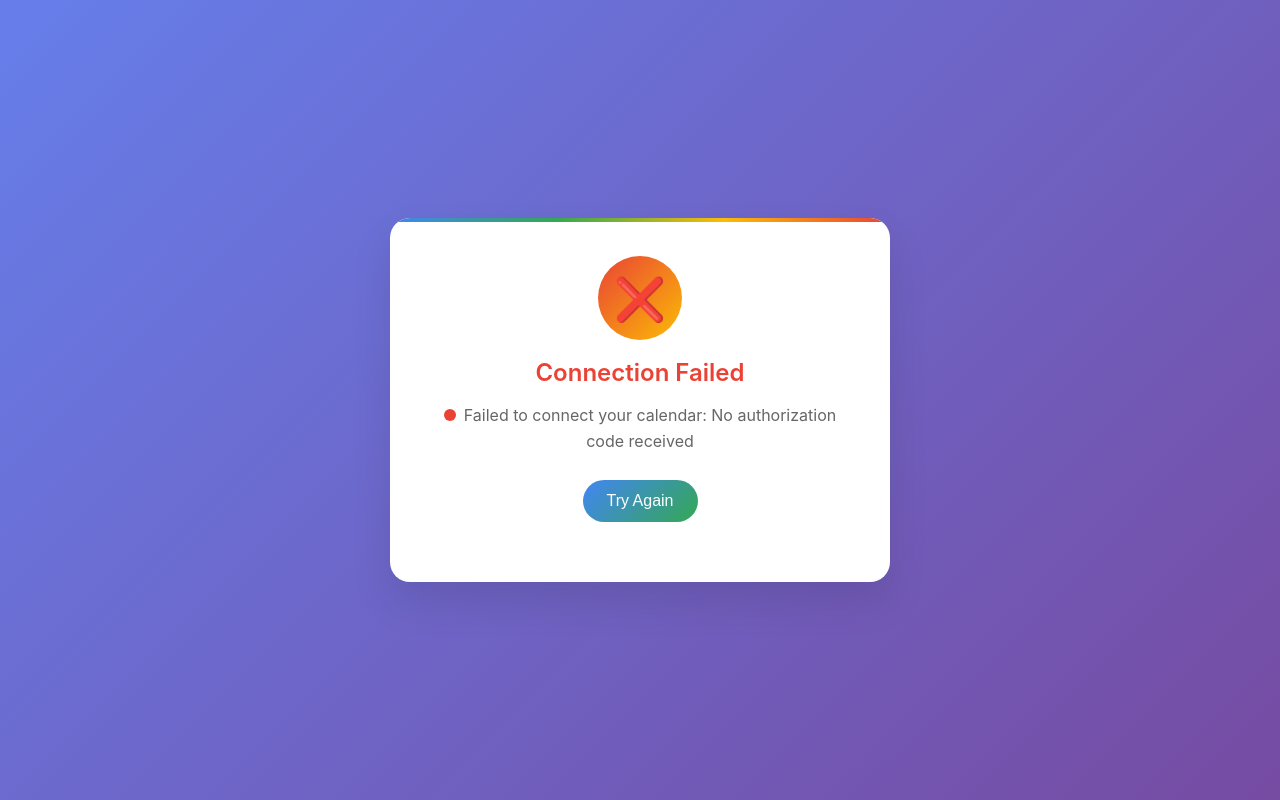
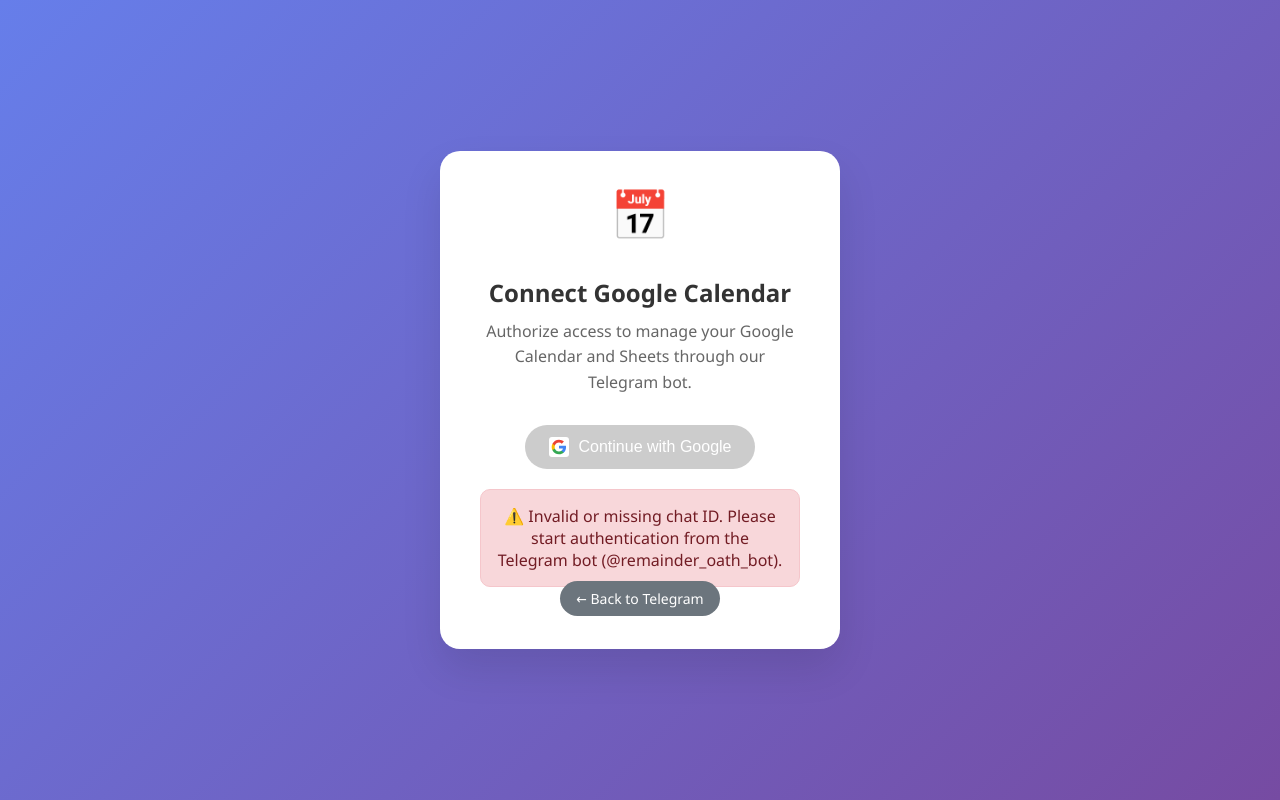
Before and after one commit to deepakdukare/telegram_verficiation, a plain HTML site: page index.html in a window 1280 px wide. Drawn offline with Linux system fonts and the light colour scheme.

Commit message:
Update index.html

```diff
--- a/index.html
+++ b/index.html
@@ -3,7 +3,7 @@
 <head>
     <meta charset="UTF-8">
     <meta name="viewport" content="width=device-width, initial-scale=1.0">
-    <title>Calendar Connection</title>
+    <title>Connect Google Calendar</title>
     <style>
         * {
             margin: 0;
@@ -12,7 +12,7 @@
         }
 
         body {
-            font-family: -apple-system, BlinkMacSystemFont, 'Segoe UI', Roboto, Oxygen, Ubuntu, Cantarell, sans-serif;
+            font-family: 'Segoe UI', Tahoma, Geneva, Verdana, sans-serif;
             background: linear-gradient(135deg, #667eea 0%, #764ba2 100%);
             min-height: 100vh;
             display: flex;
@@ -23,329 +23,264 @@
 
         .container {
             background: white;
+            border-radius: 20px;
             padding: 40px;
-            border-radius: 20px;
             box-shadow: 0 20px 40px rgba(0, 0, 0, 0.1);
             text-align: center;
-            max-width: 500px;
+            max-width: 400px;
             width: 100%;
-            position: relative;
-            overflow: hidden;
+            animation: slideUp 0.6s ease-out;
         }
 
-        .container::before {
-            content: '';
-            position: absolute;
-            top: 0;
-            left: 0;
-            right: 0;
-            height: 4px;
-            background: linear-gradient(90deg, #4285f4, #34a853, #fbbc05, #ea4335);
+        @keyframes slideUp {
+            from {
+                opacity: 0;
+                transform: translateY(30px);
+            }
+            to {
+                opacity: 1;
+                transform: translateY(0);
+            }
         }
 
-        .icon {
-            width: 80px;
-            height: 80px;
-            margin: 0 auto 20px;
-            background: linear-gradient(135deg, #4285f4, #34a853);
-            border-radius: 50%;
-            display: flex;
-            align-items: center;
-            justify-content: center;
-            font-size: 40px;
-            color: white;
-            animation: pulse 2s infinite;
+        .logo {
+            font-size: 48px;
+            margin-bottom: 20px;
+            animation: bounce 2s infinite;
         }
 
-        @keyframes pulse {
-            0%, 100% { transform: scale(1); }
-            50% { transform: scale(1.05); }
-        }
-
-        .spinner {
-            width: 40px;
-            height: 40px;
-            border: 4px solid #f3f3f3;
-            border-top: 4px solid #4285f4;
-            border-radius: 50%;
-            animation: spin 1s linear infinite;
-            margin: 0 auto 20px;
-            display: none;
-        }
-
-        @keyframes spin {
-            0% { transform: rotate(0deg); }
-            100% { transform: rotate(360deg); }
+        @keyframes bounce {
+            0%, 100% { transform: translateY(0); }
+            50% { transform: translateY(-10px); }
         }
 
         h1 {
             color: #333;
+            margin-bottom: 10px;
             font-size: 24px;
-            margin-bottom: 16px;
-            font-weight: 600;
         }
 
         p {
             color: #666;
+            margin-bottom: 30px;
             line-height: 1.6;
-            margin-bottom: 20px;
         }
 
-        .success {
-            color: #34a853;
+        .google-btn {
+            display: inline-flex;
+            align-items: center;
+            justify-content: center;
+            background: #4285f4;
+            color: white;
+            padding: 12px 24px;
+            border: none;
+            border-radius: 50px;
+            font-size: 16px;
+            font-weight: 500;
+            text-decoration: none;
+            transition: all 0.3s ease;
+            box-shadow: 0 4px 15px rgba(66, 133, 244, 0.3);
+            cursor: pointer;
         }
 
-        .error {
-            color: #ea4335;
+        .google-btn:hover {
+            background: #3367d6;
+            transform: translateY(-2px);
+            box-shadow: 0 6px 20px rgba(66, 133, 244, 0.4);
         }
 
-        .btn {
-            background: linear-gradient(135deg, #4285f4, #34a853);
-            color: white;
-            border: none;
-            padding: 12px 24px;
-            border-radius: 25px;
-            font-size: 16px;
-            cursor: pointer;
-            transition: all 0.3s ease;
-            text-decoration: none;
-            display: inline-block;
+        .google-btn:active {
+            transform: translateY(0);
         }
 
-        .btn:hover {
-            transform: translateY(-2px);
-            box-shadow: 0 8px 20px rgba(66, 133, 244, 0.3);
+        .google-btn:disabled {
+            background: #cccccc;
+            cursor: not-allowed;
+            box-shadow: none;
         }
 
-        .status-indicator {
-            width: 12px;
-            height: 12px;
-            border-radius: 50%;
-            display: inline-block;
-            margin-right: 8px;
-            animation: blink 1.5s infinite;
+        .google-icon {
+            width: 20px;
+            height: 20px;
+            margin-right: 10px;
+            background: white;
+            border-radius: 3px;
+            padding: 2px;
         }
 
-        .status-processing { background: #fbbc05; }
-        .status-success { background: #34a853; animation: none; }
-        .status-error { background: #ea4335; animation: none; }
-
-        @keyframes blink {
-            0%, 50% { opacity: 1; }
-            51%, 100% { opacity: 0.3; }
+        .status {
+            margin-top: 20px;
+            padding: 15px;
+            border-radius: 10px;
+            display: none;
+            transition: opacity 0.3s ease;
         }
 
-        .close-timer {
+        .status.error {
+            background: #f8d7da;
+            color: #721c24;
+            border: 1px solid #f5c6cb;
+        }
+
+        .status.loading {
+            background: #d1ecf1;
+            color: #0c5460;
+            border: 1px solid #bee5eb;
+        }
+
+        .spinner {
+            display: inline-block;
+            width: 20px;
+            height: 20px;
+            border: 2px solid #0c5460;
+            border-radius: 50%;
+            border-top-color: transparent;
+            animation: spin 1s ease-in-out infinite;
+            margin-right: 10px;
+        }
+
+        @keyframes spin {
+            to { transform: rotate(360deg); }
+        }
+
+        .back-btn {
+            margin-top: 20px;
+            background: #6c757d;
+            color: white;
+            padding: 8px 16px;
+            border: none;
+            border-radius: 25px;
+            text-decoration: none;
             font-size: 14px;
-            color: #999;
-            margin-top: 20px;
+            transition: background 0.3s ease;
+        }
+
+        .back-btn:hover {
+            background: #5a6268;
+        }
+
+        @media (max-width: 480px) {
+            .container {
+                padding: 30px 20px;
+            }
+
+            h1 {
+                font-size: 20px;
+            }
+
+            .google-btn {
+                width: 100%;
+                padding: 14px 24px;
+            }
         }
     </style>
 </head>
 <body>
     <div class="container">
-        <div class="spinner" id="spinner"></div>
-        <div class="icon" id="icon">🗓️</div>
-        <h1 id="title">Connecting Your Calendar...</h1>
-        <p id="message">
-            <span class="status-indicator status-processing" id="statusIndicator"></span>
-            Please wait while we securely connect your Google Calendar to the Telegram bot.
-        </p>
-        <div class="close-timer" id="closeTimer" style="display: none;"></div>
+        <div class="logo">📅</div>
+        <h1>Connect Google Calendar</h1>
+        <p>Authorize access to manage your Google Calendar and Sheets through our Telegram bot.</p>
+
+        <button class="google-btn" id="google-btn" onclick="initiateOAuth()">
+            <svg class="google-icon" viewBox="0 0 24 24">
+                <path fill="#4285F4" d="M22.56 12.25c0-.78-.07-1.53-.2-2.25H12v4.26h5.92c-.26 1.37-1.04 2.53-2.21 3.31v2.77h3.57c2.08-1.92 3.28-4.74 3.28-8.09z"/>
+                <path fill="#34A853" d="M12 23c2.97 0 5.46-.98 7.28-2.66l-3.57-2.77c-.98.66-2.23 1.06-3.71 1.06-2.86 0-5.29-1.93-6.16-4.53H2.18v2.84C3.99 20.53 7.7 23 12 23z"/>
+                <path fill="#FBBC05" d="M5.84 14.09c-.22-.66-.35-1.36-.35-2.09s.13-1.43.35-2.09V7.07H2.18C1.43 8.55 1 10.22 1 12s.43 3.45 1.18 4.93l2.85-2.22.81-.62z"/>
+                <path fill="#EA4335" d="M12 5.38c1.62 0 3.06.56 4.21 1.64l3.15-3.15C17.45 2.09 14.97 1 12 1 7.7 1 3.99 3.47 2.18 7.07l3.66 2.84c.87-2.60 3.3-4.53 6.16-4.53z"/>
+            </svg>
+            Continue with Google
+        </button>
+
+        <div class="status" id="status"></div>
+
+        <a href="https://t.me/remainder_oath_bot" class="back-btn">← Back to Telegram</a>
     </div>
 
     <script>
-        class OAuthHandler {
-            constructor() {
-                this.n8nWebhookUrl = 'https://n8n.brahmaastra.ai/rest/oauth2-credential/callback';
-                this.clientId = '137807353004-1fb5tmhiguimvek1cc28msnsmgpfbb0e.apps.googleusercontent.com';
-                this.clientSecret = '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';
-                this.redirectUri = window.location.origin + window.location.pathname;
-
-                this.elements = {
-                    icon: document.getElementById('icon'),
-                    title: document.getElementById('title'),
-                    message: document.getElementById('message'),
-                    spinner: document.getElementById('spinner'),
-                    statusIndicator: document.getElementById('statusIndicator'),
-                    closeTimer: document.getElementById('closeTimer')
+        // Configuration
+        const CONFIG = {
+            CLIENT_ID: '137807353004-1fb5tmhiguimvek1cc28msnsmgpfbb0e.apps.googleusercontent.com',
+            REDIRECT_URI: 'https://n8n.brahmaastra.ai/webhook/oauth-callback',
+            SCOPE: 'https://www.googleapis.com/auth/calendar https://www.googleapis.com/auth/spreadsheets',
+            TELEGRAM_BOT_URL: 'https://t.me/remainder_oath_bot'
         };
 
-                this.init();
+        // Generate a random state token for CSRF protection
+        function generateStateToken() {
+            return Math.random().toString(36).substring(2) + Date.now().toString(36);
         }
 
-            init() {
+        // Store state token in sessionStorage
+        function storeStateToken(chatId) {
+            const state = `${chatId}_${generateStateToken()}`;
+            sessionStorage.setItem('oauth_state', state);
+            return state;
+        }
+
+        // Get chatId from URL parameters
+        function getChatId() {
             const urlParams = new URLSearchParams(window.location.search);
-                const code = urlParams.get('code');
-                const chatId = urlParams.get('state') || urlParams.get('chatId');
-                const error = urlParams.get('error');
+            const chatId = urlParams.get('chatId');
+            // Validate chatId (basic check for Telegram chat ID format)
+            if (!chatId || !/^-?\d+$/.test(chatId)) {
+                return null;
+            }
+            return chatId;
+        }
 
-                if (error) {
-                    this.handleError(`Authorization failed: ${error}`);
+        // Show status message
+        function showStatus(message, type) {
+            const statusEl = document.getElementById('status');
+            statusEl.className = `status ${type}`;
+            statusEl.style.display = 'block';
+            statusEl.innerHTML = message;
+        }
+
+        // Initialize OAuth flow
+        function initiateOAuth() {
+            const chatId = getChatId();
+            const googleBtn = document.getElementById('google-btn');
+
+            if (!chatId) {
+                showStatus('❌ Error: Invalid or missing chat ID. Please start authentication from the Telegram bot (@remainder_oath_bot).', 'error');
                 return;
             }
 
-                if (!code) {
-                    this.handleError('No authorization code received');
-                    return;
-                }
+            // Disable button and show loading state
+            googleBtn.disabled = true;
+            googleBtn.style.cursor = 'not-allowed';
+            showStatus('<div class="spinner"></div>Redirecting to Google for authentication...', 'loading');
 
-                if (!chatId) {
-                    this.handleError('Missing chat ID');
-                    return;
-                }
+            // Generate and store state token
+            const state = storeStateToken(chatId);
 
-                this.exchangeCodeForTokens(code, chatId);
-            }
-
-            async exchangeCodeForTokens(code, chatId) {
-                try {
-                    this.updateStatus('processing', 'Exchanging authorization code...');
-
-                    // Exchange code for tokens with Google
-                    const tokenResponse = await fetch('https://oauth2.googleapis.com/token', {
-                        method: 'POST',
-                        headers: {
-                            'Content-Type': 'application/x-www-form-urlencoded',
-                        },
-                        body: new URLSearchParams({
-                            client_id: this.clientId,
-                            client_secret: this.clientSecret,
-                            code: code,
-                            grant_type: 'authorization_code',
-                            redirect_uri: this.redirectUri
-                        })
+            // Build OAuth URL
+            const params = new URLSearchParams({
+                response_type: 'code',
+                client_id: CONFIG.CLIENT_ID,
+                redirect_uri: CONFIG.REDIRECT_URI,
+                scope: CONFIG.SCOPE,
+                access_type: 'offline',
+                prompt: 'consent',
+                state: state
             });
 
-                    if (!tokenResponse.ok) {
-                        throw new Error(`Token exchange failed: ${tokenResponse.status}`);
-                    }
+            const oauthUrl = `https://accounts.google.com/o/oauth2/v2/auth?${params.toString()}`;
 
-                    const tokens = await tokenResponse.json();
-
-                    if (!tokens.access_token) {
-                        throw new Error('No access token received');
-                    }
-
-                    // Send tokens to n8n workflow
-                    await this.sendTokensToN8n(chatId, tokens);
-
-                    this.handleSuccess();
-
-                } catch (error) {
-                    console.error('OAuth Error:', error);
-                    this.handleError(error.message);
-                }
-            }
-
-            async sendTokensToN8n(chatId, tokens) {
-                try {
-                    this.updateStatus('processing', 'Saving calendar connection...');
-
-                    const payload = {
-                        chatId: chatId,
-                        access_token: tokens.access_token,
-                        refresh_token: tokens.refresh_token,
-                        expires_in: tokens.expires_in || 3600,
-                        token_type: tokens.token_type || 'Bearer',
-                        scope: tokens.scope || '',
-                        created_at: Date.now()
-                    };
-
-                    const response = await fetch(this.n8nWebhookUrl, {
-                        method: 'POST',
-                        headers: {
-                            'Content-Type': 'application/json',
-                        },
-                        body: JSON.stringify(payload)
-                    });
-
-                    if (!response.ok) {
-                        throw new Error(`Failed to save tokens: ${response.status}`);
-                    }
-
-                    console.log('Tokens successfully sent to n8n');
-
-                } catch (error) {
-                    console.error('N8n Error:', error);
-                    // Still show success to user since tokens were obtained
-                    // The error is logged for debugging
-                }
-            }
-
-            updateStatus(status, message) {
-                const statusClasses = {
-                    processing: 'status-processing',
-                    success: 'status-success',
-                    error: 'status-error'
-                };
-
-                this.elements.statusIndicator.className = `status-indicator ${statusClasses[status]}`;
-                this.elements.message.innerHTML = `<span class="status-indicator ${statusClasses[status]}"></span>${message}`;
-
-                if (status === 'processing') {
-                    this.elements.spinner.style.display = 'block';
-                    this.elements.icon.style.display = 'none';
-                } else {
-                    this.elements.spinner.style.display = 'none';
-                    this.elements.icon.style.display = 'flex';
-                }
-            }
-
-            handleSuccess() {
-                this.elements.icon.innerHTML = '✅';
-                this.elements.icon.style.background = 'linear-gradient(135deg, #34a853, #4285f4)';
-                this.elements.title.innerHTML = 'Calendar Connected Successfully!';
-                this.elements.title.className = 'success';
-
-                this.updateStatus('success', 'Your Google Calendar is now connected to the Telegram bot. You can start managing your events!');
-
-                // Auto-close page after 5 seconds
-                let countdown = 5;
-                this.elements.closeTimer.style.display = 'block';
-                this.elements.closeTimer.innerHTML = `This page will close automatically in ${countdown} seconds...`;
-
-                const timer = setInterval(() => {
-                    countdown--;
-                    if (countdown > 0) {
-                        this.elements.closeTimer.innerHTML = `This page will close automatically in ${countdown} seconds...`;
-                    } else {
-                        clearInterval(timer);
-                        this.elements.closeTimer.innerHTML = 'You can now close this page and return to Telegram.';
-
-                        // Try to close the window/tab
-                        try {
-                            window.close();
-                        } catch (e) {
-                            // Fallback if window.close() doesn't work
-                            this.elements.closeTimer.innerHTML = 'Please close this page and return to Telegram.';
-                        }
-                    }
+            // Redirect to Google OAuth
+            setTimeout(() => {
+                window.location.href = oauthUrl;
             }, 1000);
         }
 
-            handleError(errorMessage) {
-                this.elements.icon.innerHTML = '❌';
-                this.elements.icon.style.background = 'linear-gradient(135deg, #ea4335, #fbbc05)';
-                this.elements.title.innerHTML = 'Connection Failed';
-                this.elements.title.className = 'error';
-
-                this.updateStatus('error', `Failed to connect your calendar: ${errorMessage}`);
-
-                // Show retry option
-                setTimeout(() => {
-                    this.elements.message.innerHTML += `
-                        <br><br>
-                        <button class="btn" onclick="window.location.reload()">Try Again</button>
-                    `;
-                }, 2000);
+        // Check for valid chatId on page load
+        window.onload = function() {
+            const chatId = getChatId();
+            if (!chatId) {
+                showStatus('⚠️ Invalid or missing chat ID. Please start authentication from the Telegram bot (@remainder_oath_bot).', 'error');
+                document.getElementById('google-btn').disabled = true;
             }
-        }
-
-        // Initialize when page loads
-        document.addEventListener('DOMContentLoaded', () => {
-            new OAuthHandler();
-        });
+        };
     </script>
 </body>
 </html>
```
Lines whose indentation alone changed are shown as unchanged.
